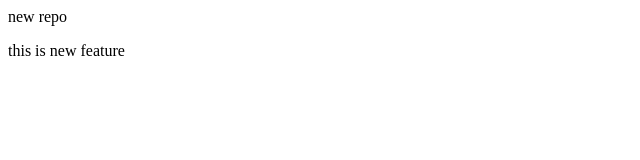
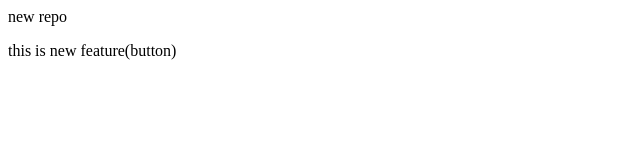
Before and after one commit to t-ayuha/localrepo, a plain HTML site: page index.html in a window 1280 px wide. Shown: the full height of the page, 0-640 px from the left. Drawn offline with Linux system fonts and the light colour scheme.

Commit message:
add button

```diff
--- a/index.html
+++ b/index.html
@@ -2,5 +2,5 @@
     new repo
 </p>
 <p>
-    this is new feature
+    this is new feature(button)
 </p>
```
